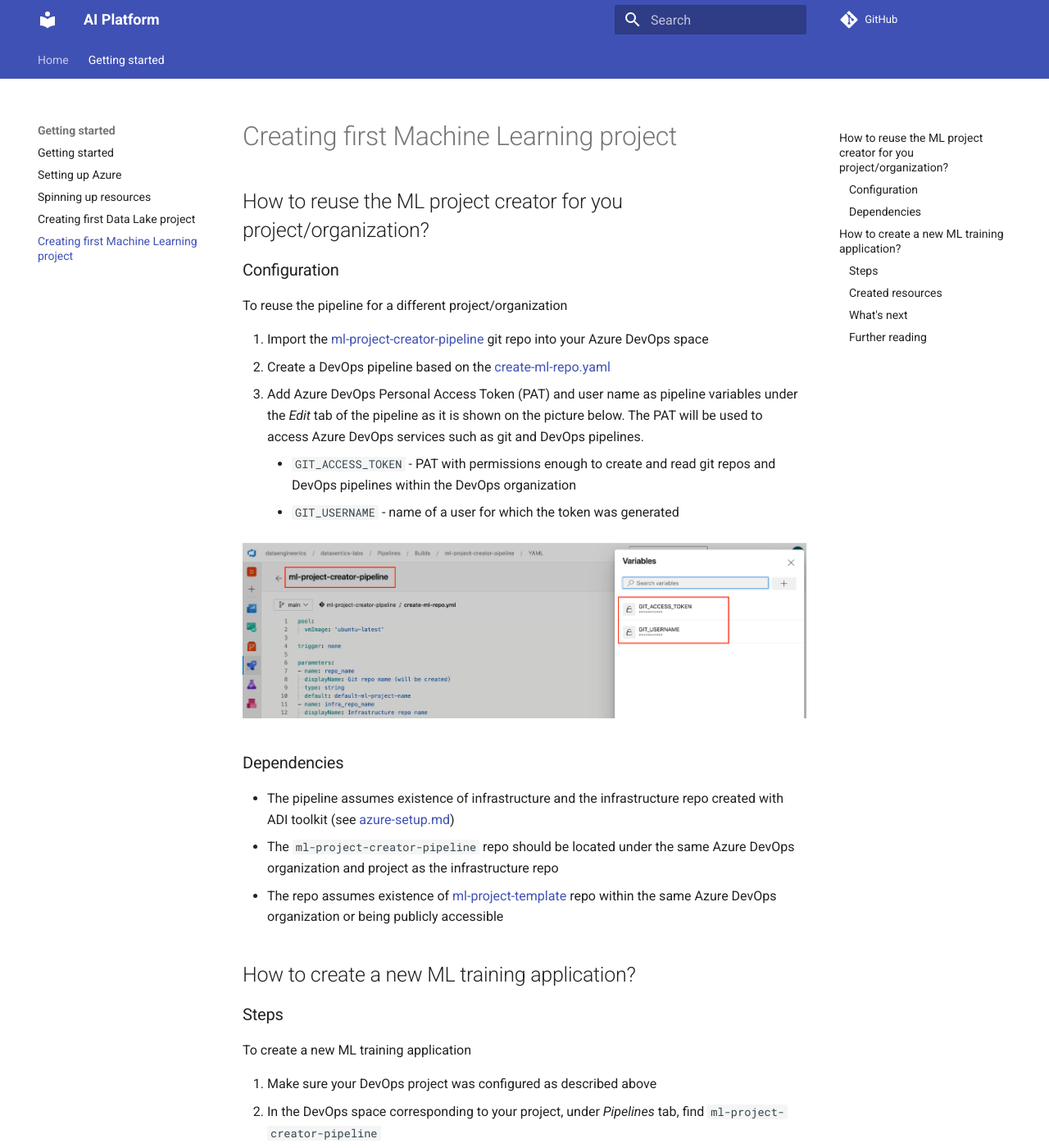
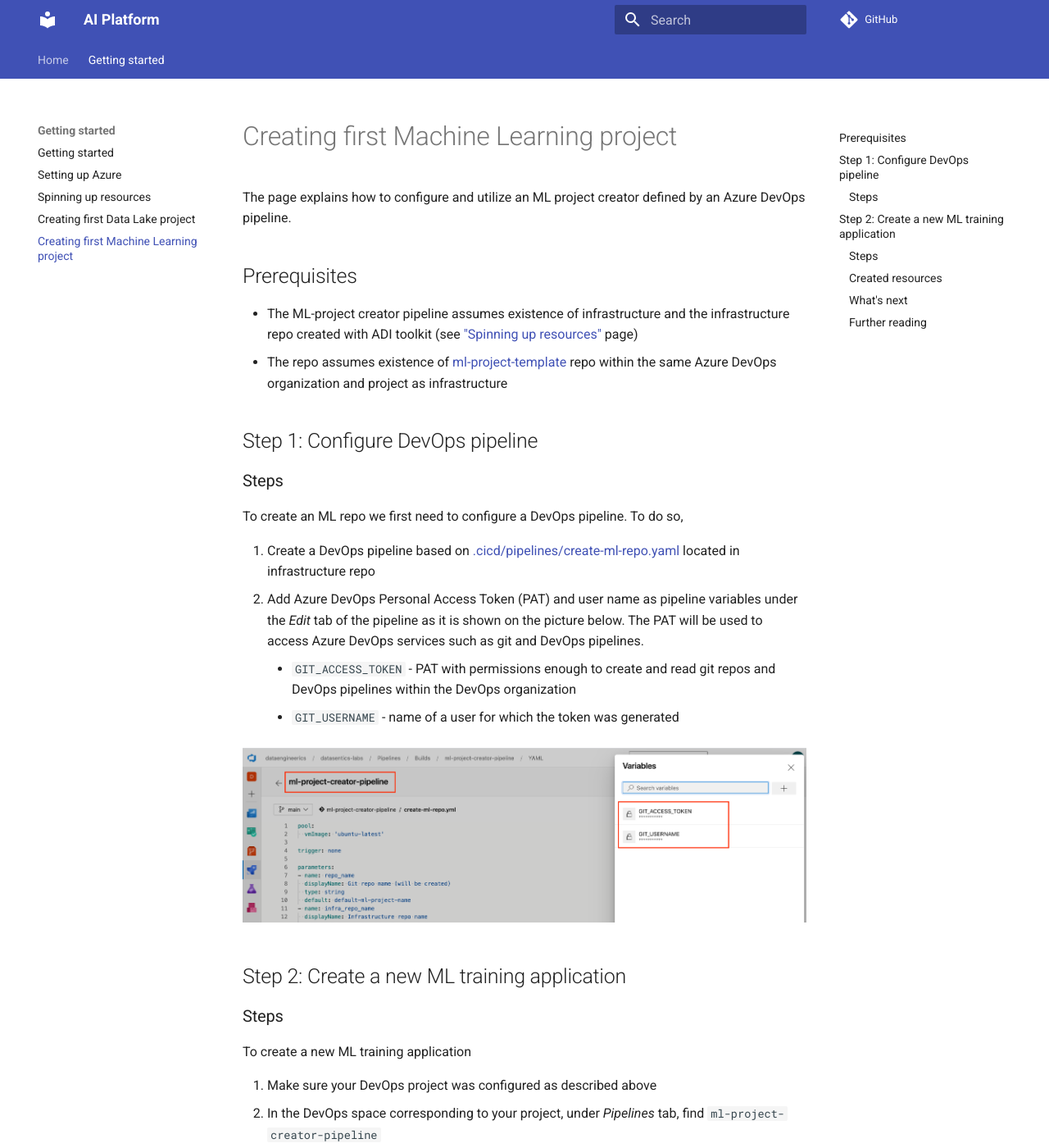
Before and after one commit to daipe-ai/platform-docs, an MkDocs documentation site: the page built from docs/getting-started/first-ml-project.md, in a window 1280 px wide and 1400 px high. Shown: the whole window at 82% size. Built offline with MkDocs 1.6.1 and Material for MkDocs 9.7.7, drawn with Linux system fonts in a browser that asks for light colours; comment, search, counter and statistics services are not loaded; some of the changed text lies outside the part shown.

Commit message:
move project creator to main infra repo

```diff
--- a/docs/getting-started/first-ml-project.md
+++ b/docs/getting-started/first-ml-project.md
@@ -1,27 +1,27 @@
 # Creating first Machine Learning project
 
-##  How to reuse the ML project creator for you project/organization?
+The page explains how to configure and utilize an ML project creator defined by an Azure DevOps pipeline.
 
-### Configuration
+## Prerequisites
 
-To reuse the pipeline for a different project/organization
+* The ML-project creator pipeline assumes existence of infrastructure and the infrastructure repo created with ADI toolkit (see ["Spinning up resources"](resources-setup.md) page)
+* The repo assumes existence of [ml-project-template](https://dev.azure.com/dataengineerics/datasentics-labs/_git/ml-project-template) repo within the same Azure DevOps organization and project as infrastructure
 
-1. Import the [ml-project-creator-pipeline](https://dev.azure.com/dataengineerics/datasentics-labs/_git/ml-project-creator-pipeline) git repo into your Azure DevOps space
-1. Create a DevOps pipeline based on the [create-ml-repo.yaml](create-ml-repo.yaml)
+## Step 1: Configure DevOps pipeline
+
+### Steps
+
+To create an ML repo we first need to configure a DevOps pipeline. To do so,
+
+1. Create a DevOps pipeline based on [.cicd/pipelines/create-ml-repo.yaml](create-ml-repo.yaml) located in infrastructure repo
 1. Add Azure DevOps Personal Access Token (PAT) and user name as pipeline variables under the *Edit* tab of the pipeline as it is shown on the picture below. The PAT will be used to access Azure DevOps services such as git and DevOps pipelines.
     * `GIT_ACCESS_TOKEN` - PAT with permissions enough to create and read git repos and DevOps pipelines within the DevOps organization
     * `GIT_USERNAME` - name of a user for which the token was generated
 
 ![](../images/mlproject_pipeline_vars.png)
 
-### Dependencies
 
-* The pipeline assumes existence of infrastructure and the infrastructure repo created with ADI toolkit (see [azure-setup.md](azure-setup.md))
-* The `ml-project-creator-pipeline` repo should be located under the same Azure DevOps organization and project as the infrastructure repo
-* The repo assumes existence of [ml-project-template](https://dev.azure.com/dataengineerics/datasentics-labs/_git/ml-project-template) repo within the same Azure DevOps organization or being publicly accessible
-
-
-## How to create a new ML training application?
+## Step 2: Create a new ML training application
 
 ### Steps
 
@@ -31,7 +31,6 @@
 1. In the DevOps space corresponding to your project, under *Pipelines* tab, find `ml-project-creator-pipeline`
 1. Run the pipeline providing the following arguments:
     * Git repo name `<repo_name>` - the name of the git repo for your ML training application, which will be created by the pipeline. Note that the model developed within will be named the same way.
-    * Infrastructure repo name - the name of the git repo containing definition of infrastructure for your environments
     * Development environment name `<env_name>` - name of the environment you plan to develop your project in (should correspond to an existing environment)
     * Run with demo project - if "Yes", you will have an example of training application within the created project
 
```
